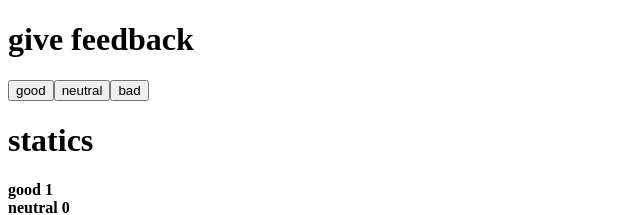
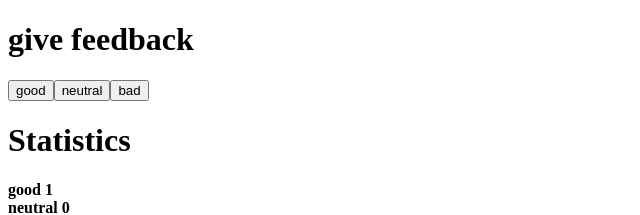
Before and after one commit to FrancoNordinelli/FullStackOpen, a React (Vite) app in the folder part1/: page / in a window 1280 px wide. Both pictures are taken after a click on the button "good". Shown: the top 215 px of the page, without its empty margins (0-640 px from the left). Built offline with nearby package versions, Linux system fonts and the light colour scheme.

Commit message:
spelling changes

```diff
--- a/part1/unicafe/src/App.jsx
+++ b/part1/unicafe/src/App.jsx
@@ -1,7 +1,7 @@
 import { useState } from "react"
 
 
-const Static = (props) => {
+const Statistics = (props) => {
 
   if(props.bad === 0 && props.good === 0 && props.neutral === 0){
     return(
@@ -11,7 +11,7 @@ const Static = (props) => {
 
   return (
     <div>
-      <h1>statics</h1>
+      <h1>Statistics</h1>
       <h4 style={{ margin: '0' }}>good {props.good}</h4>
       <h4 style={{ margin: '0' }}>neutral {props.neutral}</h4>
       <h4 style={{ margin: '0' }}>bad {props.bad} </h4>
@@ -42,7 +42,7 @@ const App = () => {
       <Button handleClick={() => setGood(good + 1)} text="good" />
       <Button handleClick={() => setNeutral(neutral + 1)} text="neutral" />
       <Button handleClick={() => setBad(bad + 1)} text="bad" />
-      <Static good={good} neutral={neutral} bad={bad}/>
+      <Statistics good={good} neutral={neutral} bad={bad}/>
     </div >
   )
 }
```
